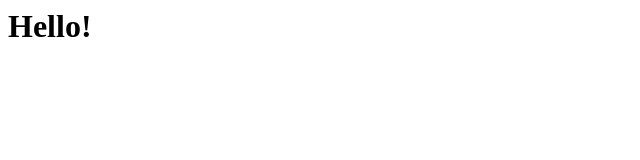
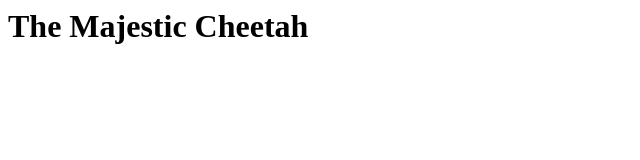
Before and after one commit to Holysmasher/Cheetah-Site, a plain HTML site: page index.html in a window 1280 px wide. Shown: the whole page, without its empty margins (0-640 px from the left). Drawn offline with Linux system fonts and the light colour scheme.

Commit message:
Update index.html

```diff
--- a/index.html
+++ b/index.html
@@ -1 +1,3 @@
-<h1>Hello!</h1>
+<header>
+    <h1>The Majestic Cheetah</h1>
+</header>
```
